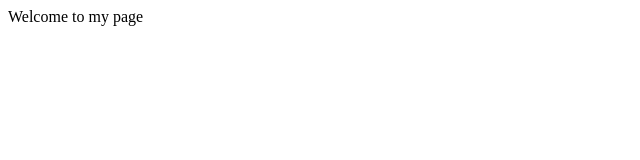
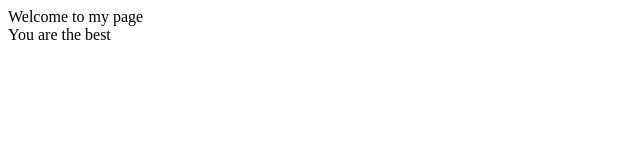
Before and after one commit to JoakinsO/lab1today, a plain HTML site: page index.html in a window 1280 px wide. Shown: the full height of the page, 0-640 px from the left. Drawn offline with Linux system fonts and the light colour scheme.

Commit message:
made changes in index file

```diff
--- a/index.html
+++ b/index.html
@@ -6,6 +6,7 @@
     </head>
     <body>
         Welcome to my page
+        <div>You are the best</div>
     </body>
 
 </html>
```
